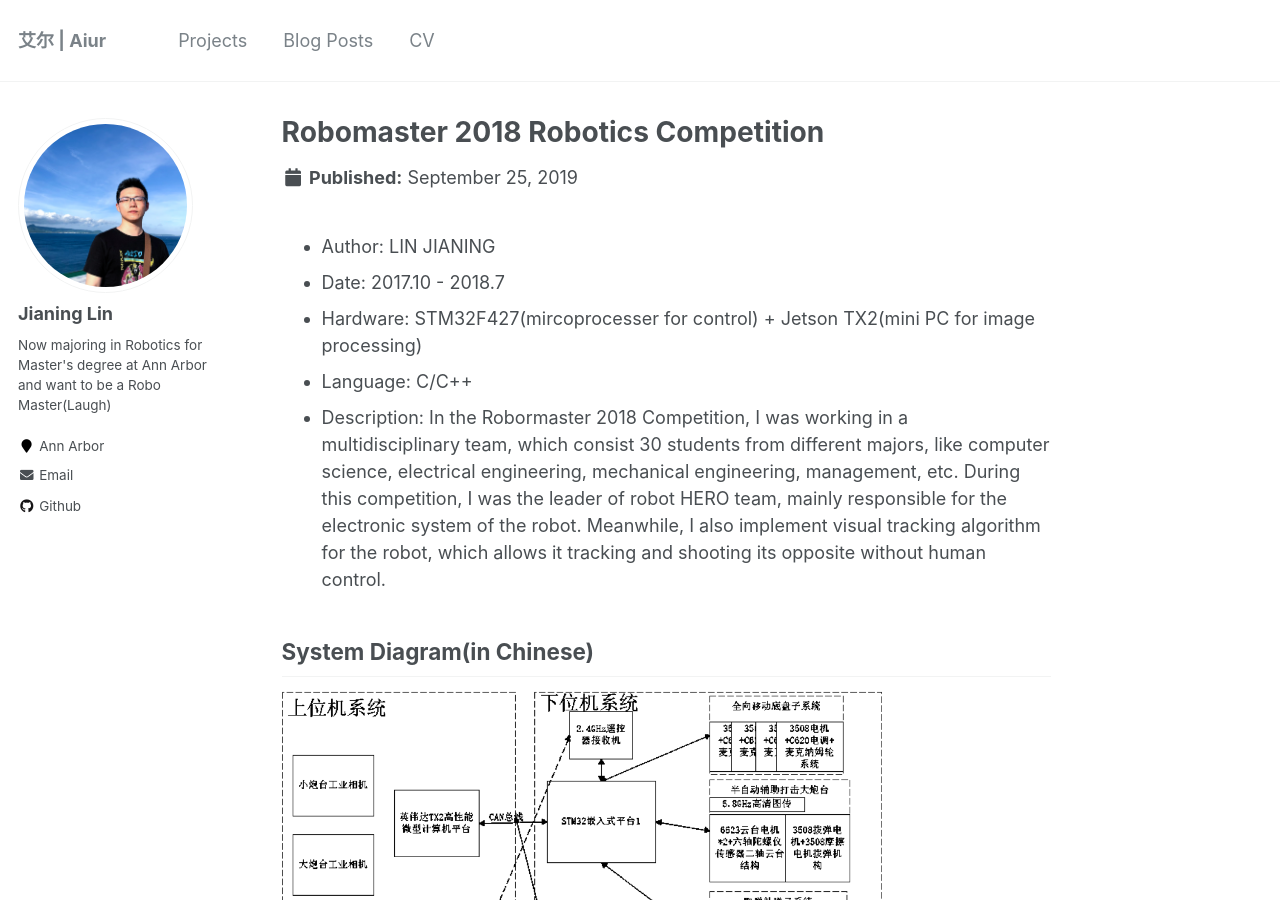
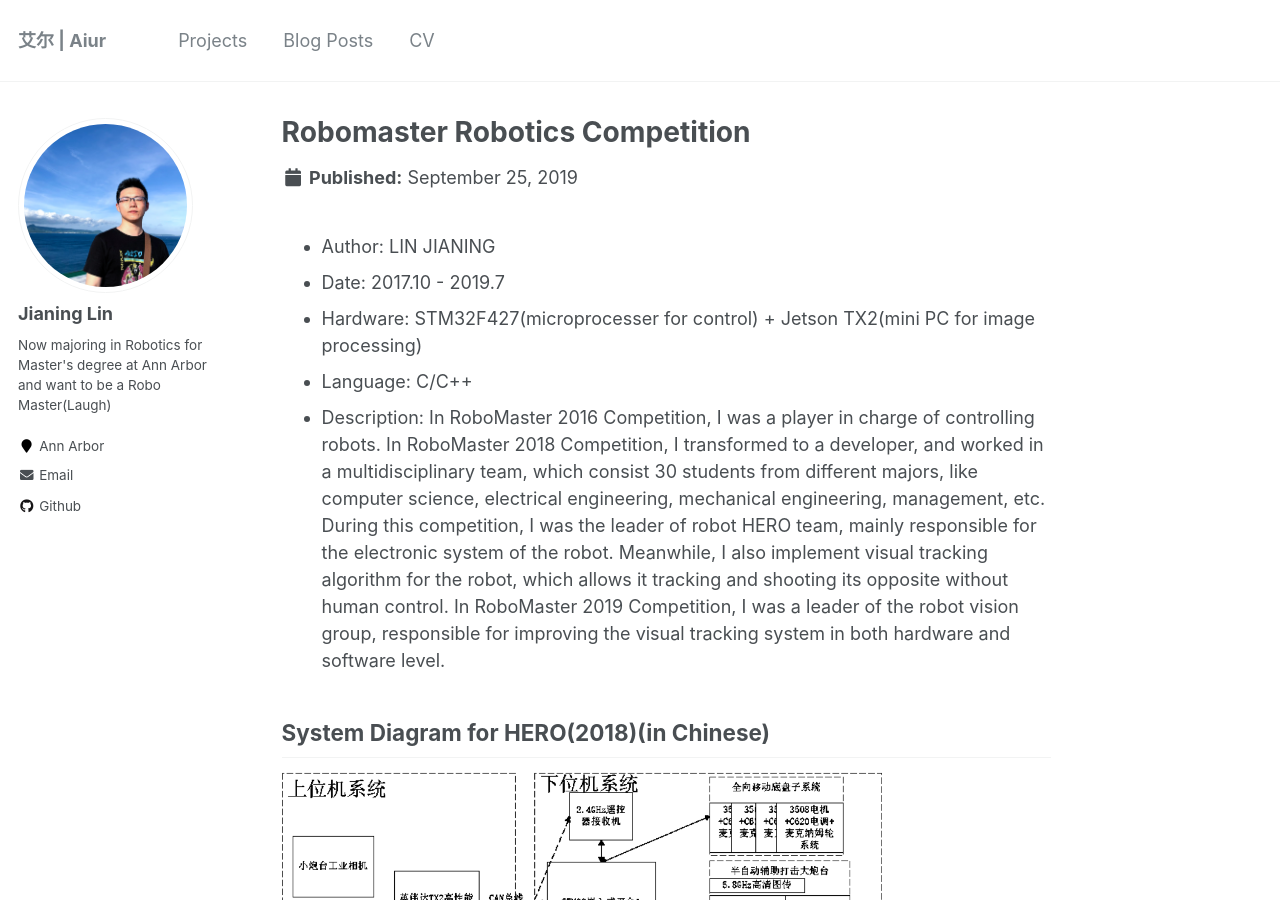
Before and after one commit to undefinedzero/undefinedzero.github.io, a Jekyll site: the page built from _portfolio/projects-2.md, in a window 1280 px wide and 900 px high. Built offline with Jekyll 4.4.1, drawn with Linux system fonts in a browser that asks for light colours; some of the changed text lies outside the part shown.

Commit message:
Update projects-2.md

```diff
--- a/_portfolio/projects-2.md
+++ b/_portfolio/projects-2.md
@@ -1,16 +1,16 @@
 ---
-title: "Robomaster 2018 Robotics Competition"
+title: "Robomaster Robotics Competition"
 excerpt: "I was responsible for the electronic system and visual traking system of a robot named HERO, which is showed below.<br/><img src='/images/projects-2/hero2.gif' width='600'>"
 collection: projects
 ---
 
 - Author: LIN JIANING
-- Date: 2017.10 - 2018.7
-- Hardware: STM32F427(mircoprocesser for control) + Jetson TX2(mini PC for image processing)
+- Date: 2017.10 - 2019.7
+- Hardware: STM32F427(microprocesser for control) + Jetson TX2(mini PC for image processing)
 - Language: C/C++
-- Description: In the Robormaster 2018 Competition, I was working in a multidisciplinary team, which consist 30 students from different majors, like computer science, electrical engineering, mechanical engineering, management, etc. During this competition, I was the leader of robot HERO team, mainly responsible for the electronic system of the robot. Meanwhile, I also implement visual tracking algorithm for the robot, which allows it tracking and shooting its opposite without human control.
+- Description: In RoboMaster 2016 Competition, I was a player in charge of controlling robots. In RoboMaster 2018 Competition, I transformed to a developer, and worked in a multidisciplinary team, which consist 30 students from different majors, like computer science, electrical engineering, mechanical engineering, management, etc. During this competition, I was the leader of robot HERO team, mainly responsible for the electronic system of the robot. Meanwhile, I also implement visual tracking algorithm for the robot, which allows it tracking and shooting its opposite without human control. In RoboMaster 2019 Competition, I was a leader of the robot vision group, responsible for improving the visual tracking system in both hardware and software level.
 
-## System Diagram(in Chinese)
+## System Diagram for HERO(2018)(in Chinese)
 
 <img src='/images/projects-2/system.png' width='600'>
 
@@ -18,9 +18,15 @@ collection: projects
 ### RoboMaster 2019 Final Tournament Rules Video
 <iframe width="1063" height="598" src="https://www.youtube.com/embed/8un8FP0ZSPs" frameborder="0" allow="accelerometer; autoplay; encrypted-media; gyroscope; picture-in-picture" allowfullscreen></iframe>
 ###  Our team's videos (selected)
+#### Competition Replay (2018)
 <video width="600" height="598" controls>
   <source src="https://cn-videos.dji.net/video_trans/eeeed3ea889c4bdeb8ab1823983cb02c/1080.mp4" type="video/mp4">
 Your browser does not support the video tag.
 </video>
+
+#### Documentray Film
+<iframe frameborder="0" src="https://v.qq.com/txp/iframe/player.html?vid=h0026imc8wq" allowFullScreen="true"></iframe>
+
 ### More videos in Chinese
+
 [Competition Videos on RoboMaster Offical Website](https://www.robomaster.com/zh-CN/resource/video)
```
